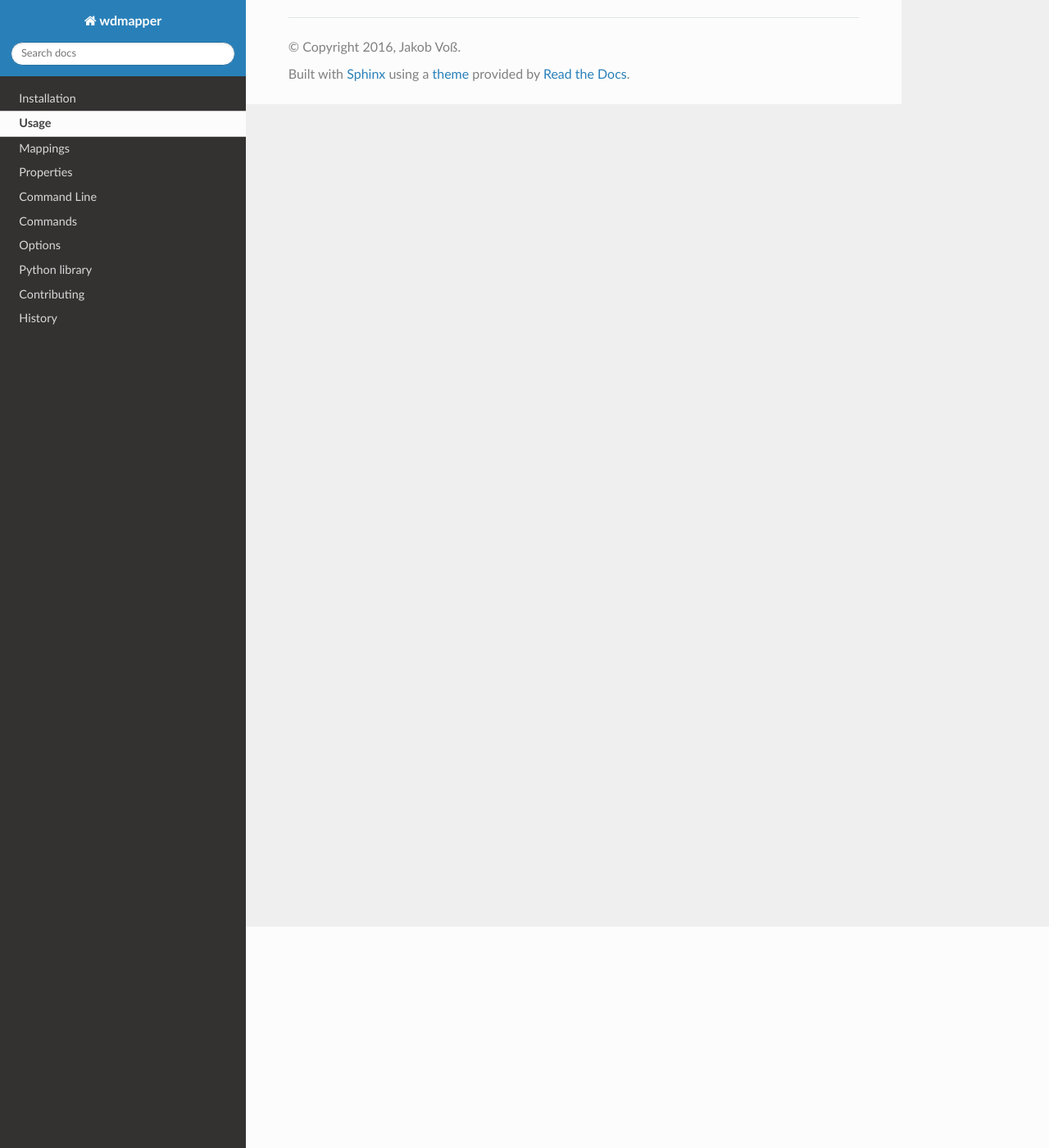
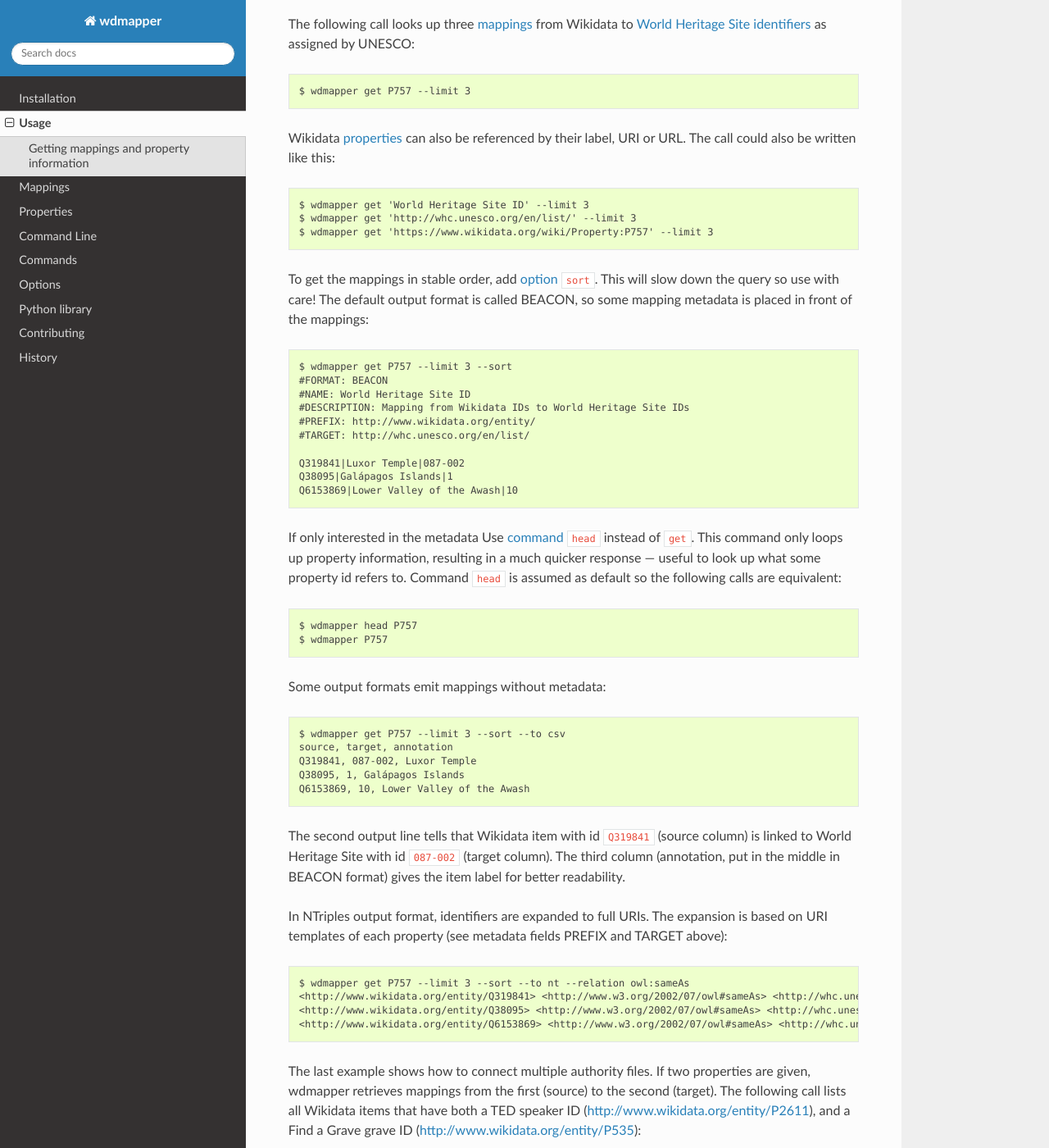
Before and after one commit to gbv/wdmapper, a Sphinx documentation site: the page built from docs/usage.rst, in a window 1280 px wide and 1400 px high, scrolled down 270 px. Shown: the whole window at 82% size. Built offline with Sphinx 7.4.7 and the Read the Docs theme 2.0.0, drawn with Linux system fonts in a browser that asks for light colours; the version number could not be read and is left out; some of the changed text lies outside the part shown.

```diff
--- a/docs/cli.rst
+++ b/docs/cli.rst
@@ -9,10 +9,10 @@
     $ wdmapper [OPTIONS] COMMAND TARGET          # for direct links
     $ wdmapper [OPTIONS] COMMAND SOURCE TARGET   # for indirect links
 
-where ``COMMAND`` is one of the wdmapper :doc:`commands <commands>`, and
+where ``COMMAND`` is one of the wdmapper :doc:`commands <commands>` and
 ``SOURCE`` and ``TARGET`` are Wikidata :doc:`properties <properties>`.  A list
-of commands and :doc:`options <options>` is shown with command ``help`` and
-with option ``-h`` or ``--help``:
+of commands and :doc:`options <options>` is shown with command ``help`` or with
+option ``-h`` or ``--help``:
 
 .. code:: shell
 
--- a/docs/properties.rst
+++ b/docs/properties.rst
@@ -38,3 +38,5 @@
     .. code:: shell
 
         $ wdmapper 'VIAF ID'
+
+Target and source property can also be specified in input format BEACON.
--- a/docs/usage.rst
+++ b/docs/usage.rst
@@ -2,5 +2,90 @@
 =====
 
 wdmapper can be used both, as :doc:`command line application <cli>` and as
-:doc:`Python library <api>`. This document first describes how to install
-and invoke wdmapper from the command line.
+:doc:`Python library <api>`. This document first describes how to :doc:`install
+<installation>` and invoke wdmapper :doc:`from the command line <cli>`.
+
+Getting mappings and property information
+-----------------------------------------
+
+The following call looks up three :doc:`mappings <mappings>` from Wikidata to
+`World Heritage Site identifiers <http://whc.unesco.org/en/list/>`_ as assigned
+by UNESCO::
+
+    $ wdmapper get P757 --limit 3
+
+Wikidata :doc:`properties <properties>` can also be referenced by their label,
+URI or URL. The call could also be written like this::
+
+    $ wdmapper get 'World Heritage Site ID' --limit 3
+    $ wdmapper get 'http://whc.unesco.org/en/list/' --limit 3
+    $ wdmapper get 'https://www.wikidata.org/wiki/Property:P757' --limit 3
+
+To get the mappings in stable order, add :doc:`option <options>` ``sort``.
+This will slow down the query so use with care! The default output format is
+called BEACON, so some mapping metadata is placed in front of the mappings::
+
+    $ wdmapper get P757 --limit 3 --sort
+    #FORMAT: BEACON
+    #NAME: World Heritage Site ID
+    #DESCRIPTION: Mapping from Wikidata IDs to World Heritage Site IDs
+    #PREFIX: http://www.wikidata.org/entity/
+    #TARGET: http://whc.unesco.org/en/list/
+
+    Q319841|Luxor Temple|087-002
+    Q38095|Galápagos Islands|1
+    Q6153869|Lower Valley of the Awash|10
+
+If only interested in the metadata Use :doc:`command <commands>` ``head``
+instead of ``get``. This command only loops up property information, resulting
+in a much quicker response --- useful to look up what some property id refers
+to.  Command ``head`` is assumed as default so the following calls are
+equivalent::
+
+    $ wdmapper head P757
+    $ wdmapper P757
+
+Some output formats emit mappings without metadata::
+
+    $ wdmapper get P757 --limit 3 --sort --to csv
+    source, target, annotation
+    Q319841, 087-002, Luxor Temple
+    Q38095, 1, Galápagos Islands
+    Q6153869, 10, Lower Valley of the Awash
+
+The second output line tells that Wikidata item with id ``Q319841`` (source
+column) is linked to World Heritage Site with id ``087-002`` (target column).
+The third column (annotation, put in the middle in BEACON format) gives the
+item label for better readability.
+
+In NTriples output format, identifiers are expanded to full URIs. The expansion
+is based on URI templates of each property (see metadata fields PREFIX and
+TARGET above)::
+
+    $ wdmapper get P757 --limit 3 --sort --to nt --relation owl:sameAs
+    <http://www.wikidata.org/entity/Q319841> <http://www.w3.org/2002/07/owl#sameAs> <http://whc.unesco.org/en/list/087-002> .
+    <http://www.wikidata.org/entity/Q38095> <http://www.w3.org/2002/07/owl#sameAs> <http://whc.unesco.org/en/list/1> .
+    <http://www.wikidata.org/entity/Q6153869> <http://www.w3.org/2002/07/owl#sameAs> <http://whc.unesco.org/en/list/10> .
+
+The last example shows how to connect multiple authority files. If two
+properties are given, wdmapper retrieves mappings from the first (source) to
+the second (target). The following call lists all Wikidata items that have both
+a TED speaker ID (http://www.wikidata.org/entity/P2611), and a Find a Grave
+grave ID (http://www.wikidata.org/entity/P535)::
+
+    $ wdmapper get P2611 P535
+    #FORMAT: BEACON
+    #NAME: Find a Grave grave ID
+    #DESCRIPTION: Mapping from TED speaker IDs to Find a Grave grave IDs
+    #PREFIX: https://www.ted.com/speakers/
+    #TARGET: http://www.findagrave.com/cgi-bin/fg.cgi?page=gr&GRid=
+
+    viktor_e_frankl|Q154723|14540087
+    jimmy_carter|Q23685|6734
+    john_wooden|Q551032|53261713
+    douglas_adams|Q42|22814
+    roger_ebert|Q212173|107806860
+    denis_dutton|Q1187362|63438326
+
+In the case of such "indirect links", the annotation field is used to give the
+Wikidata item identifier.
```
Also changed, not shown: CHANGELOG.rst (+8 -3 lines), docs/mappings.rst (+7 -3 lines), docs/options.rst (+31 -9 lines), 4 other files.
